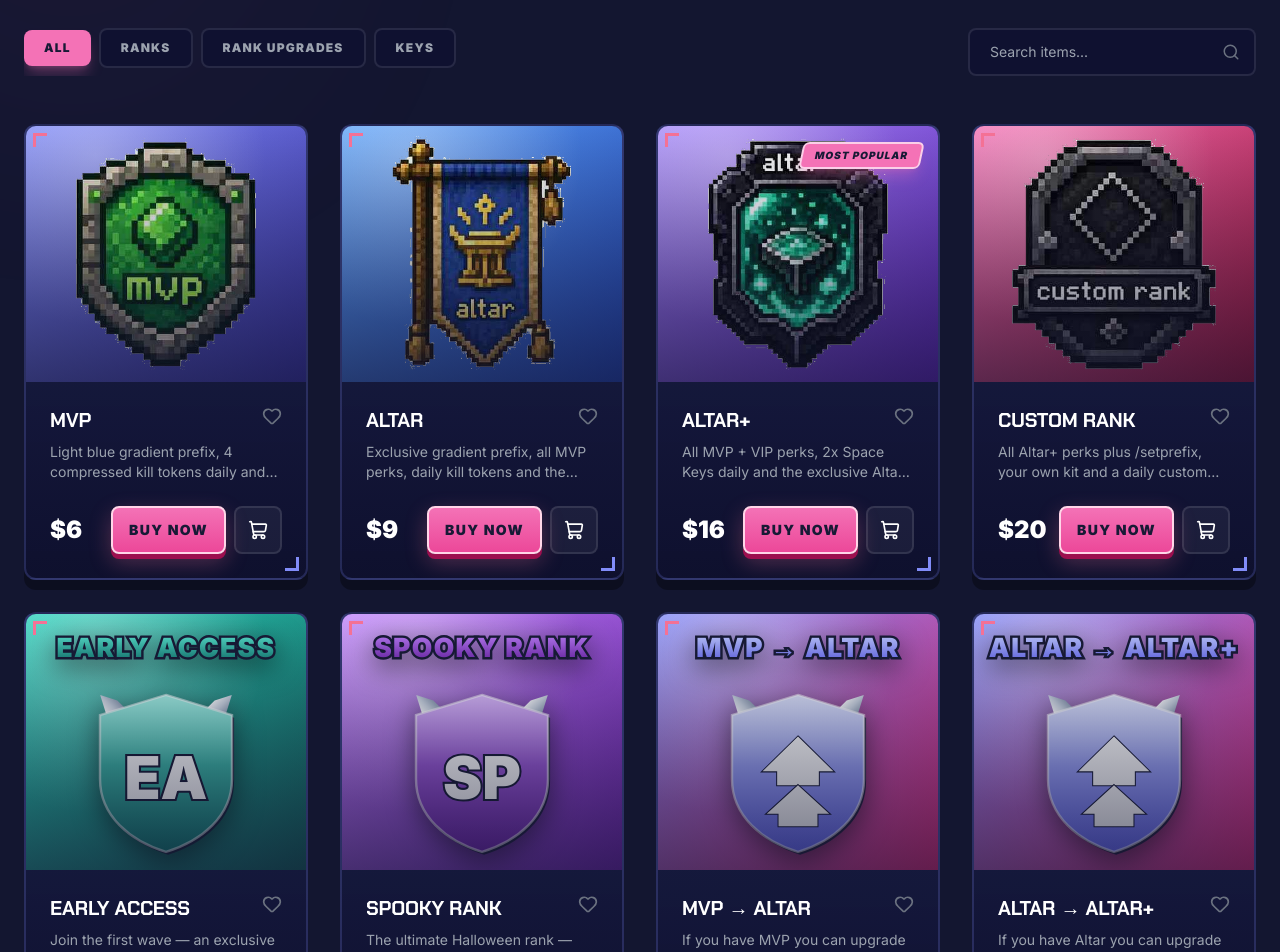
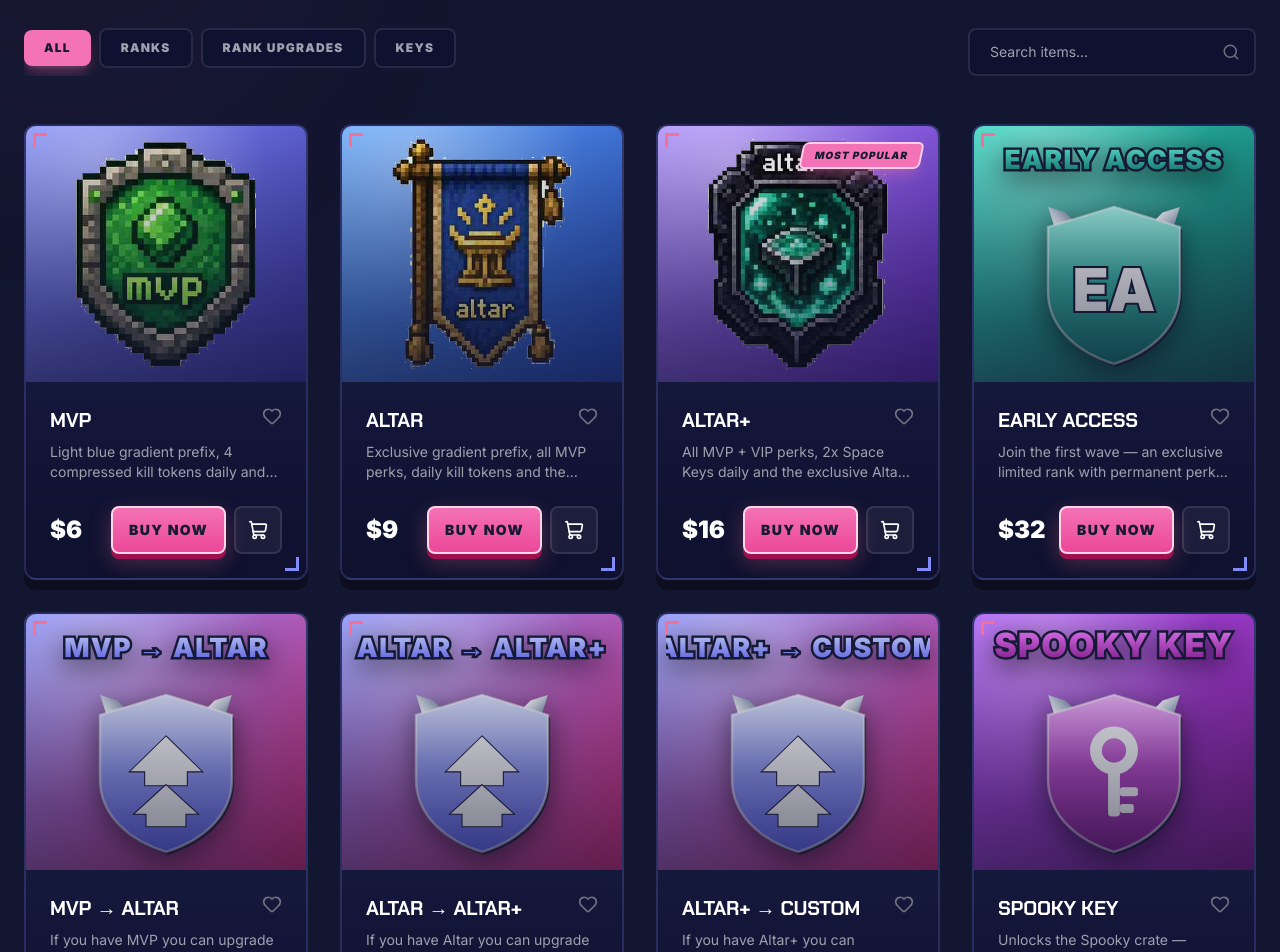
Before and after one commit to nightowl310378-sketch/altarkitted_store, a React (Vite) app: page / in a window 1280 px wide. Shown: the part 1260-2212 px from the top of the page. Built offline with nearby package versions, Linux system fonts and the light colour scheme; the HTML template or start-up script is replaced by a standard one.

Commit message:
Remove CUSTOM and SPOOKY ranks

```diff
--- a/src/constants/products.ts
+++ b/src/constants/products.ts
@@ -59,25 +59,6 @@ export const PRODUCTS: Product[] = [
     isPopular: true,
   },
   {
-    id: 'rank-custom',
-    tebexPackageId: 7629180,
-    icon: 'custom-rank',
-    name: 'CUSTOM RANK',
-    image: '/assets/images/ranks/custom-rank.png',
-    description: 'All Altar+ perks plus /setprefix, your own kit and a daily custom key.',
-    price: 20,
-    category: 'Ranks',
-    perks: [
-      'All Altar / Altar+ / VIP Perks',
-      '/setprefix — Custom Named Prefix',
-      'Your Own Premade Kit (5h cooldown)',
-      '1x Space Key + 1 Custom Key Daily',
-      'Gift the Server a Space Key (/keyall)',
-      'Shadow Blade & Nightpiercer Kit',
-    ],
-    color: 'from-pink-400 to-rose-800',
-  },
-  {
     id: 'rank-early-access',
     icon: 'early-access',
     name: 'EARLY ACCESS',
@@ -92,22 +73,6 @@ export const PRODUCTS: Product[] = [
       'All MVP Perks',
     ],
     color: 'from-teal-400 to-teal-800',
-  },
-  {
-    id: 'rank-spooky',
-    icon: 'spooky',
-    name: 'SPOOKY RANK',
-    description: 'The ultimate Halloween rank — every Custom Rank perk plus spooky cosmetics and daily keys.',
-    price: 35,
-    category: 'Ranks',
-    perks: [
-      'All Custom Rank Perks',
-      'Spooky Gradient Prefix',
-      'Exclusive Spooky Cosmetics & Emotes',
-      'Spooky Kit (4h cooldown)',
-      '5x Spooky Keys Daily',
-    ],
-    color: 'from-purple-400 to-purple-800',
   },
   // RANK UPGRADES
   {
```
